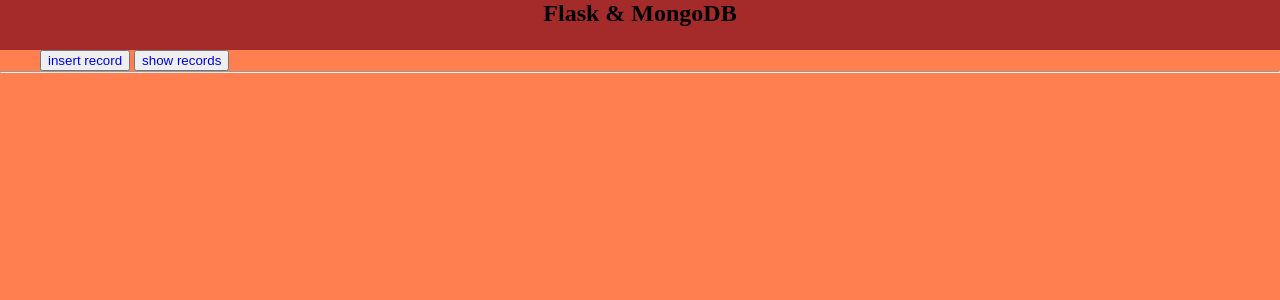
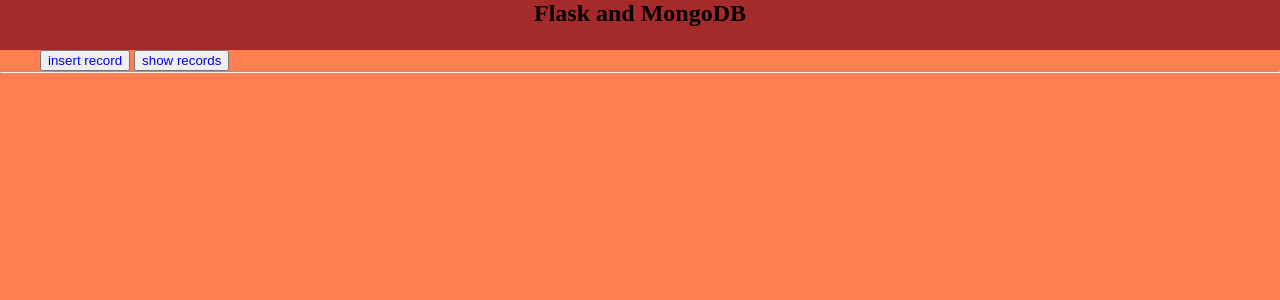
Before and after one commit to nira-j/mongodb_with_flask, a Flask app: page / in a window 1280 px wide. Shown: the top 300 px of the page. Run offline with Flask 2, Linux system fonts and the light colour scheme.

Commit message:
fourth commit

```diff
--- a/templates/layout.html
+++ b/templates/layout.html
@@ -31,7 +31,7 @@
 </style>
 <body>
     <header>
-        <h2>Flask & MongoDB</h2>
+        <h2>Flask and MongoDB</h2>
     </header>
     {% block content %}
     {% endblock %}
```
